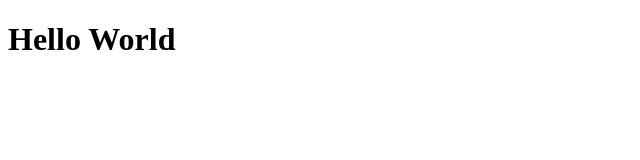
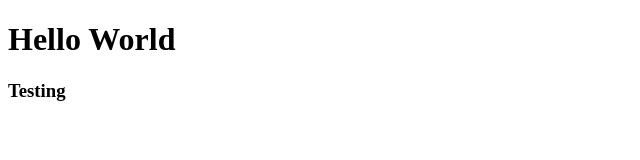
Before and after one commit to stubzys77/test-repo, a plain HTML site: page index.html in a window 1280 px wide. Shown: the full height of the page, 0-640 px from the left. Drawn offline with Linux system fonts and the light colour scheme.

Commit message:
something else
added something else to the text.

```diff
--- a/index.html
+++ b/index.html
@@ -9,6 +9,7 @@
  <body>
 
    <h1>Hello World</h1>
+   <h3>Testing</h3>
 
  </body>
  </html>
```
